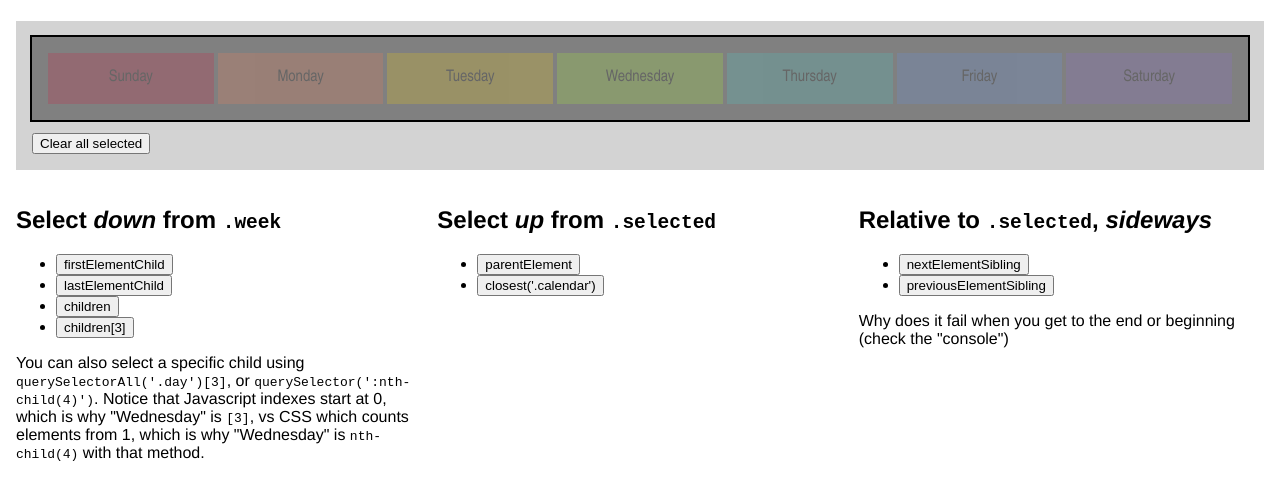
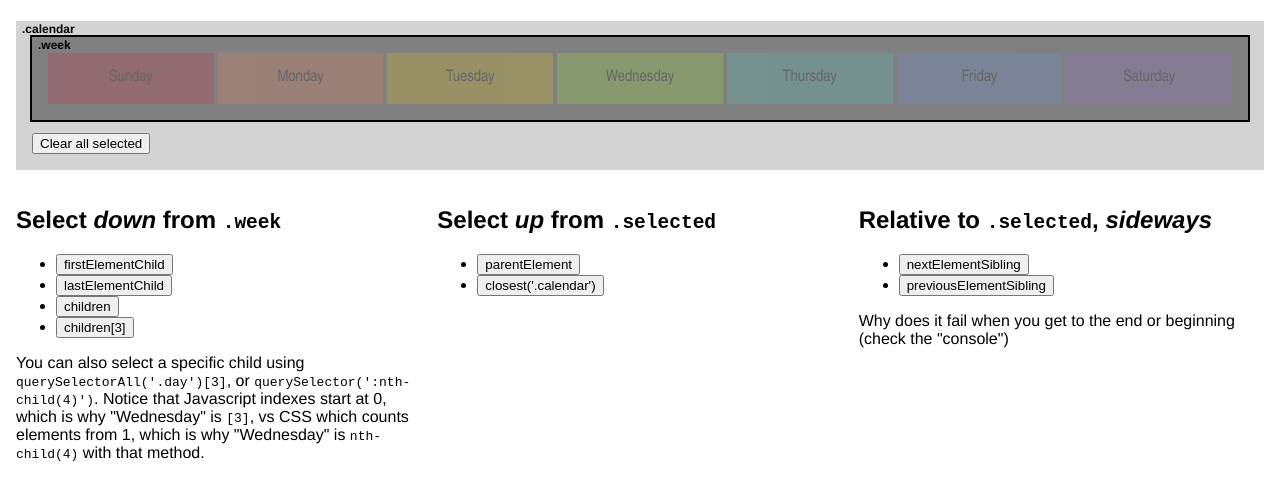
Before and after one commit to juneate/traversal, a plain HTML site: page index.html in a window 1280 px wide. Shown: the part 59-556 px from the top of the page. Drawn offline with Linux system fonts and the light colour scheme.

Commit message:
Updated/fixed

```diff
--- a/css/index.css
+++ b/css/index.css
@@ -17,9 +17,7 @@ button {
 	padding: 1em;
 	background-color: lightgrey;
 }
-.calendar::before {
-	content: ".calendar"
-}
+
 .week {
 	position: relative;
 	list-style: none;
@@ -29,9 +27,7 @@ button {
 	grid-gap: 0.25em;
 	background-color: grey;
 }
-.week::before {
-	content: ".week"
-}
+
 .day {
 	flex-grow: 1;
 	text-align: center;
@@ -59,7 +55,6 @@ button {
 .sat { background-color: mediumpurple; }
 
 .calendar::before, .week::before {
-	content: "";
 	position: absolute;
 	top: 0.125em;
 	left: 0.5em;
@@ -67,7 +62,12 @@ button {
 	font-size: 0.75em;
 	font-weight: 900;
 }
-
+.week::before {
+	content: ".week"
+}
+.calendar::before {
+	content: ".calendar"
+}
 .console {
 	background-color: #333;
 	color: #fff;
```
